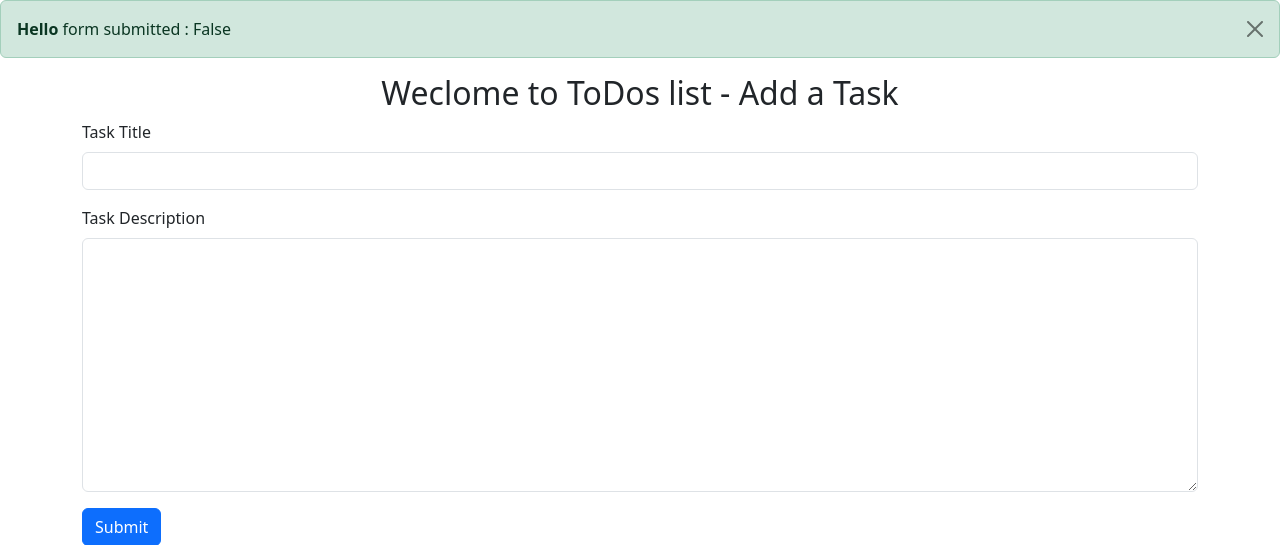
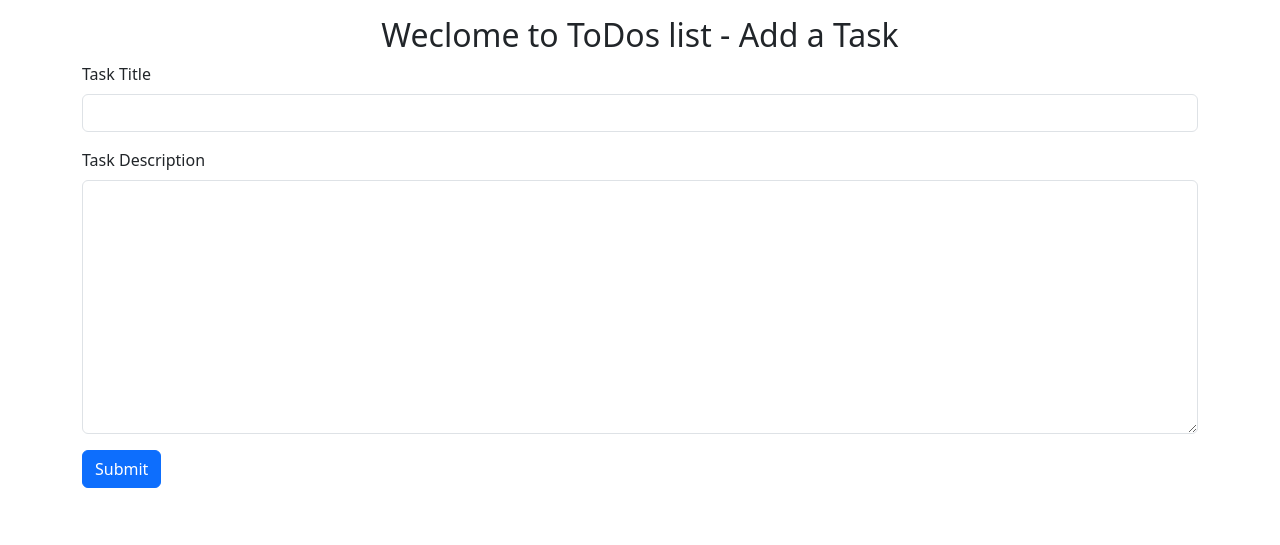
Before and after one commit to dhanusrikar/todo-list, a Django app: page / in a window 1280 px wide. Shown: the part 56-601 px from the top of the page. Run offline with Django 5.2, Linux system fonts and the light colour scheme.

Commit message:
Django template Language
We are showing the alert only when form is submitted.

```diff
--- a/todoList/templates/index.html
+++ b/todoList/templates/index.html
@@ -35,11 +35,12 @@
         </div>
     </nav>
 
-
+    {% if success %}
     <div class="alert alert-success alert-dismissible fade show" role="alert">
-        <strong>Hello</strong> form submitted : {{success}}
+        <strong>Hello</strong> form submitted
         <button type="button" class="btn-close" data-bs-dismiss="alert" aria-label="Close"></button>
     </div>
+    {% endif %}
 
     <div class="container my-3">
         <h2 class="text-center">Weclome to ToDos list - Add a Task</h2>
```
